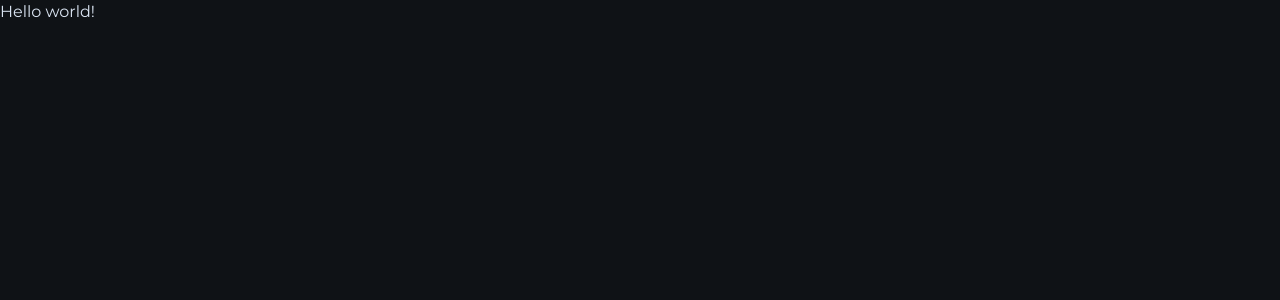
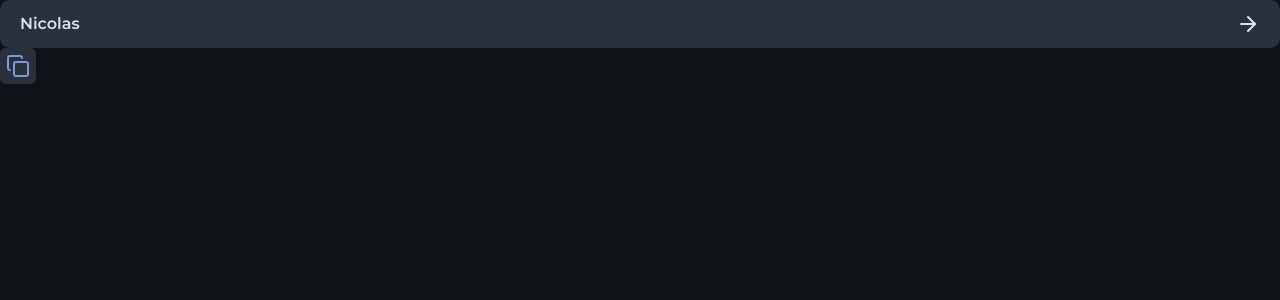
Before and after one commit to nicolasgfe/NLW-connect-devstage-web, a Next.js app: page / in a window 1280 px wide. Shown: the top 300 px of the page. Built offline with nearby package versions, Linux system fonts and the light colour scheme.

Commit message:
criando componente de botão e variação com icone

```diff
--- a/src/app/page.tsx
+++ b/src/app/page.tsx
@@ -1,7 +1,18 @@
+import { Button } from "@/components/button";
+import { IconButton } from "@/components/icon-button";
+import { ArrowRight, Copy } from "lucide-react";
+
 export default function Home() {
   return (
     <main>
-      <div>Hello world!</div>
+      <Button type="submit">
+        Nicolas
+        <ArrowRight />
+      </Button>
+      <IconButton>
+        <Copy/>
+      </IconButton>
+
     </main>
   );
 }
--- /dev/null
+++ b/src/components/button.tsx
@@ -0,0 +1,12 @@
+import { Children, ComponentProps } from "react"
+
+interface ButtonProps extends ComponentProps<'button'> {}
+
+export function Button(props: ButtonProps) {
+	return (
+		<button
+			className="flex justify-between items-center px-5 h-12 bg-gray-500 font-semibold rounded-xl w-full cursor-pointer transition-colors duration-300 hover:bg-blue hover:text-gray-900"
+			{...props}
+		/>
+	)
+}
--- /dev/null
+++ b/src/components/icon-button.tsx
@@ -0,0 +1,12 @@
+import { Children, ComponentProps } from "react"
+
+interface IconButtonProps extends ComponentProps<'button'> { }
+
+export function IconButton(props: IconButtonProps) {
+	return (
+		<button
+			className="p-1.5 bg-gray-500 text-blue rounded-md cursor-pointer transition-colors duration-300 hover:bg-blue hover:text-gray-900"
+			{...props}
+		/>
+	)
+}
```
